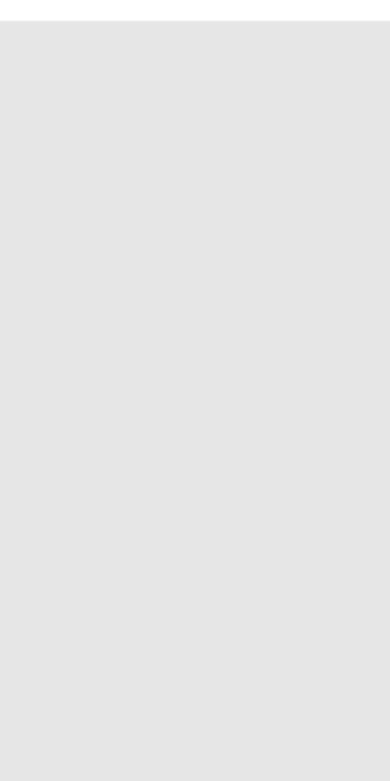
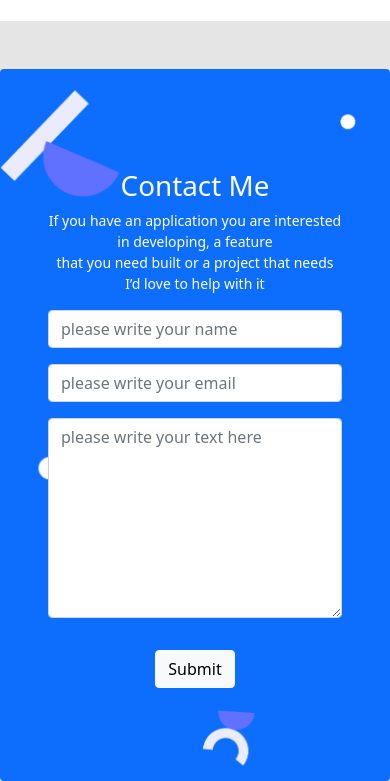
Before and after one commit to Basir-Mohammadi/Bootstrap-portfolio, a website: page index.html in a window 390 px wide. Shown: the part 4482-5263 px from the top of the page. Before the commit the page ends 4503 px from the top, so only its background shows below. Drawn offline with nearby package versions, Linux system fonts and the light colour scheme.

Commit message:
Add contact form to portfolio

```diff
--- a/index.html
+++ b/index.html
@@ -51,7 +51,7 @@
             </div>
         </div>
 
-<div class="container pt-4 mb-5 pb-4 rounded bg-white">
+<div class="container-fluid pt-4 mb-5 pb-4 rounded bg-white">
   <div class="card flex-row border-0" style="width: 100%;">
     <img src="imgs/nature.jpg" class="card-img-left" alt="available-Portfolio">
     <div class="card-body ms-5">
@@ -110,7 +110,7 @@
     </div>
   </div>
 
-<div class="container pt-4 pb-4 mb-5 rounded bg-white">
+<div class="container-fluid pt-4 pb-4 mb-5 rounded bg-white">
   <div class="card flex-row border-0" style="width: 100%;">
     <img src="imgs/prof-port.png" class="card-img-left" alt="available-Portfolio">
     <div class="card-body ms-5">
@@ -169,7 +169,7 @@
     </div>
 </div>
 
-<div class="container pt-4 pb-4 mb-5 rounded bg-white">
+<div class="container-fluid pt-4 pb-4 mb-5 rounded bg-white">
 
   <div class="card flex-row border-0" style="width: 100%;">
     <img src="imgs/Facebook360.png" class="card-img-left" alt="available-Portfolio">
@@ -231,7 +231,7 @@
 
 </div>
 
-<div class="container pt-4 pb-4 mb-5 rounded bg-white">
+<div class="container-fluid pt-4 pb-4 mb-5 rounded bg-white">
     <div class="card flex-row border-0" style="width: 100%;">
       <img src="imgs/availPortfolio.png" class="card-img-left" alt="available-Portfolio">
       <div class="card-body ms-5">
@@ -282,7 +282,7 @@
         </ul>
 
           <a href="https://github.com/basirking/">
-            <button type="button" class="btn btn-primary">See Project</button>
+            <button type="button" class="btn btn-outline-primary">See Project</button>
           </a>
 
         </div>
@@ -291,7 +291,7 @@
     </div>
 
 
-  <div class="container mt-5 p-4 bg-white">
+  <div class="container-fluid mt-5 p-4 bg-white">
     <div class="card flex-row border-0" style="width: 100%;">
       <div class="card-body ms-5">
           <h3 class="card-title mt-2 fs-1">About <br>Myself</h3>
@@ -317,6 +317,30 @@
       </div>
 
 </div>
+<div class="container-fluid footer p-5 mt-5 bg-primary d-grid d-md-flex justify-content-md-center rounded">
+  <form class="pt-5" style="text-align:center; font-weight: 300;">
+    <div class="col ">
+    <div class="form-text  text-white">
+      <h1>Contact Me</h1>
+      <p> If you have an application you are interested in  developing,
+       a feature <br> that you need built or a project that needs
+        I’d love to help with it </p>
+    </div>
+
+    <div class="mb-3">
+      <input type="text" class="form-control" id="validationTooltipUsername" maxlength="30" placeholder="please write your name" required>
+    </div>
+    <div class="mb-3">
+      <input type="email" class="form-control" id="exampleInputEmail1" maxlength="20" pattern="[a-z0-9._%+-]+@[a-z0-9.-]+\.[a-z]{2,}$" placeholder="please write your email" required>
+    </div>
+    <div class="mb-3">
+      <textarea class="form-control" style="height:200px" id="validationTextarea" maxlength="500" placeholder="please write your text here" required></textarea>
+    </div>
+  </div>
+    <button type="submit" class="btn btn-light mt-3">Submit</button>
+
+  </form>
+</div>
 </main>
 
 </body>
--- a/style.css
+++ b/style.css
@@ -13,3 +13,11 @@ body {
 .icon-color {
   color:rgba(80, 95, 121, 1);
 }
+
+.footer {
+  background: url(imgs/Headerbg@2x.png);
+  background-repeat: no-repeat;
+  background-size: cover;
+  height: 712px;
+  width: 100%;
+}
```
Also changed, not shown: imgs/Headerbg@2x.png (renamed from imgs/Header bg@2x.png).
